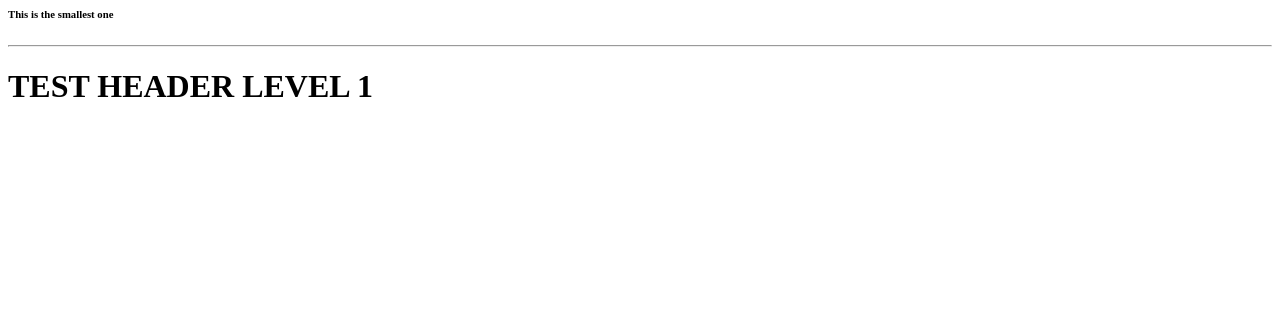
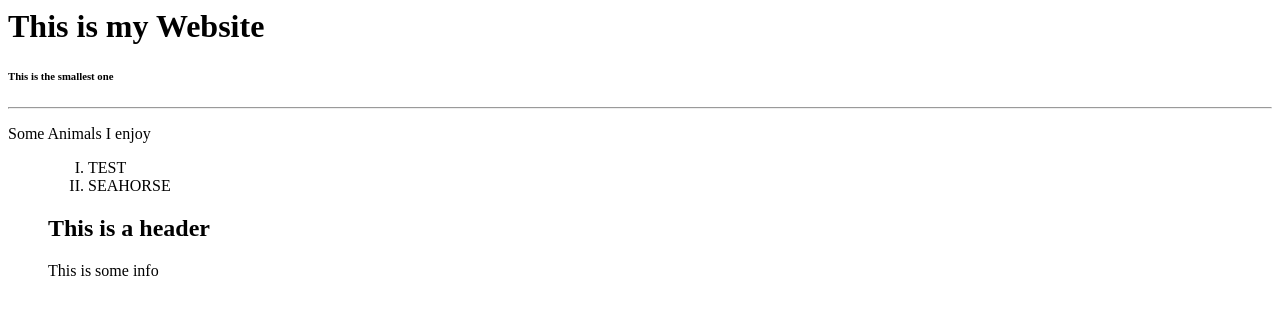
Before and after one commit to mscartee/module-4, a plain HTML site: page index.html in a window 1280 px wide. Drawn offline with Linux system fonts and the light colour scheme.

Commit message:
After first bvreak added list

```diff
--- a/index.html
+++ b/index.html
@@ -8,9 +8,18 @@
 </head>
 <body>
     <!-- This is all the visibvle stuff yo usee and interact with  -->
+    <h1>This is my Website </h1>
     <h6> This is the smallest one</h6>
+    <!-- <p>Lorem ipsum dolor sit amet consectetur adipisicing elit. Impedit atque fuga amet vel iusto quasi culpa itaque. Corporis ratione earum ex veritatis pariatur omnis autem, animi perspiciatis, quasi at cupiditate!</p> -->
     <hr>
-    <h1>TEST HEADER LEVEL 1</h1>
-
+    <p>Some Animals I enjoy</p>
+    <ol><ol type="I">
+        <li>TEST</li>
+    <li> SEAHORSE</li>
+    </ol>
+<div>
+    <h2>This is a header</h2>
+    <p>This is some info</p>
+</div>
 </body>
 </html>
```
